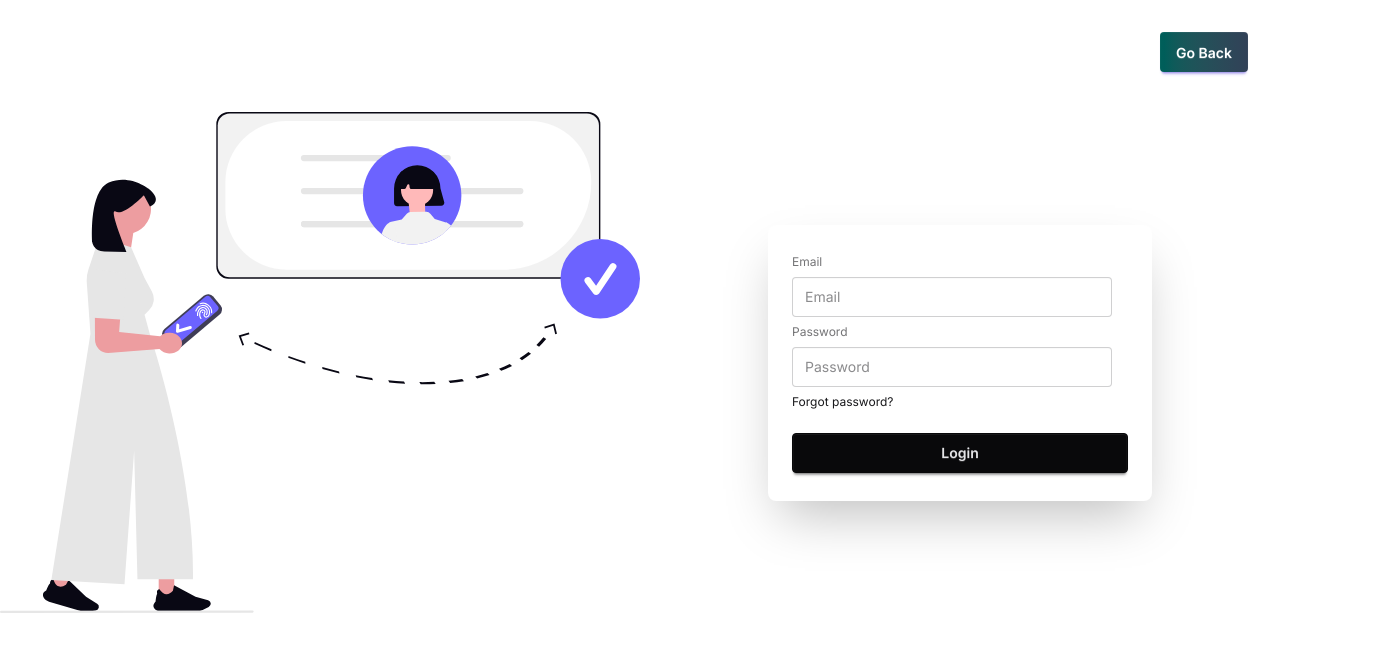
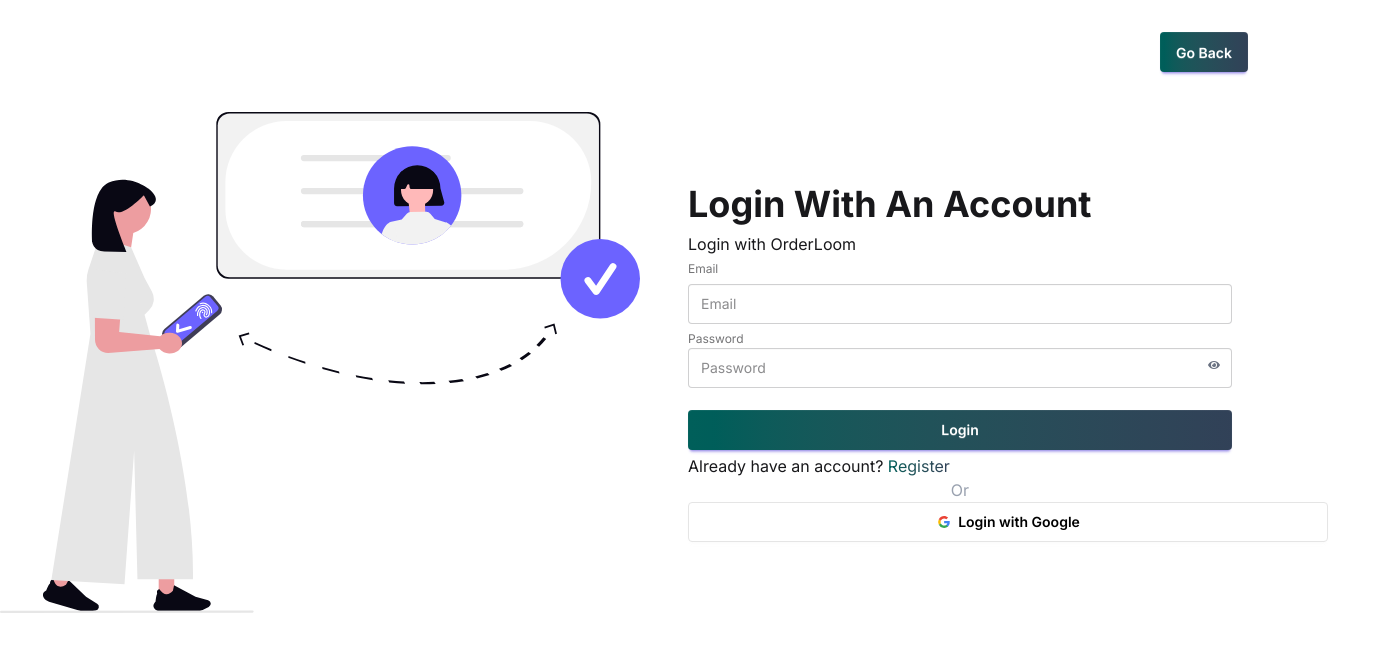
Before and after one commit to khaled-40/order-loom-client, a React (Vite) app: page /auth/login in a window 1280 px wide. Shown: the top 652 px of the page, 1376 px wide, since content can reach past the window. Built offline with nearby package versions, Linux system fonts and the light colour scheme; no server answers.

Commit message:
implemented the login page design and its functionality

```diff
--- a/src/Pages/Home/Navbar.css
+++ b/src/Pages/Home/Navbar.css
@@ -1,10 +1,22 @@
 ul a.active {
     background: linear-gradient(to right, #065F46, #334155);
     font-size: 16px;
-
+    padding-bottom: 4px;
+    border-bottom: 1px solid #065F46;
     /* emerald-600 → green-500 */
     -webkit-background-clip: text;
     -webkit-text-fill-color: transparent;
     background-clip: text;
     color: transparent;
 }
+
+.menu li > a {
+    border-radius: 0 !important;
+}
+
+.menu-horizontal {
+    display: flex;
+    align-items: center;
+    gap: 16px;
+    margin-right: 12px;
+}
--- a/src/Pages/Home/Navbar.jsx
+++ b/src/Pages/Home/Navbar.jsx
@@ -1,6 +1,6 @@
 import React from 'react';
 import { Link, NavLink } from 'react-router';
-import './Navbar.css'
+import './Navbar.css';
 import useAuth from '../../Hooks/useAuth';
 import { CiLogout } from "react-icons/ci";
 import { toast } from 'react-toastify';
@@ -10,10 +10,10 @@ import { toast } from 'react-toastify';
 const Navbar = () => {
     const { user, signOutUser } = useAuth();
     const links = <>
-        <NavLink to={'/'}>Home</NavLink>
-        <NavLink to={'/all-products'}>All Products</NavLink>
-        <NavLink to={'/contact'}>Contact</NavLink>
-        <NavLink to={'/about-us'}>About Us</NavLink>
+        <li><NavLink to={'/'}>Home</NavLink></li>
+        <li><NavLink to={'/all-products'}>All Products</NavLink></li>
+        <li><NavLink to={'/contact'}>Contact</NavLink></li>
+        <li><NavLink to={'/about-us'}>About Us</NavLink></li>
     </>;
     const handleLogout = () => {
         signOutUser()
@@ -46,7 +46,7 @@ const Navbar = () => {
                 <h2 className="mr-2 text-3xl font-bold">Order<span className='text-primary'>Loom</span></h2>
             </div>
             <div className="navbar-end ">
-                <ul className="menu menu-horizontal px-1 hidden md:flex space-x-4">
+                <ul className="menu menu-horizontal px-1 hidden md:flex">
                     {links}
                 </ul>
                 {
@@ -56,7 +56,7 @@ const Navbar = () => {
                             <Link to={'/auth/register'} className='btn ml-2 btn-primary'>Register</Link>
                         </>
                     ) : (
-                        <div className="dropdown dropdown-end relative z-50 ml-4">
+                        <div className="dropdown dropdown-end relative z-50 ml-1">
                             <div tabIndex={0} role="button" className="btn btn-ghost btn-circle avatar">
                                 <div className="w-10 rounded-full">
                                     <img
--- a/src/Pages/Login/Login.jsx
+++ b/src/Pages/Login/Login.jsx
@@ -1,20 +1,89 @@
-import React from 'react';
+import React, { useState } from 'react';
+import useAuth from '../../Hooks/useAuth';
+import { Link, useLocation, useNavigate } from 'react-router';
+import { useForm } from 'react-hook-form';
+import { FaEye } from "react-icons/fa";
+import { FaEyeSlash } from "react-icons/fa";
+import { toast } from 'react-toastify';
 
 const Login = () => {
+    const { signInWithGoogle, signInUser } = useAuth();
+    const { register, handleSubmit, formState: { errors } } = useForm();
+    const [showPassword, setShowPassword] = useState(false);
+    const location = useLocation();
+    // console.log(location.state)
+    const navigate = useNavigate();
+    // console.log('from register',location)
+    const handleRegistration = (data) => {
+        console.log(data)
+
+        signInUser(data.email, data.password)
+            .then(result => {
+                console.log(result)
+                navigate(location?.state || '/');
+                toast.success("Logged In successfully", {
+                    style: {
+                        background: "linear-gradient(to right, #065F46, #334155)",
+                        color: "#fff",
+                    },
+                });
+            })
+            .catch(error => {
+                console.log(error)
+            })
+    }
+    const handleGoogleSignIn = () => {
+        signInWithGoogle()
+            .then(result => {
+                console.log(result.user)
+                navigate(location?.state || '/')
+            })
+            .catch(error => {
+                console.log(error)
+            })
+    }
     return (
-        <div className="card bg-base-100 w-full max-w-sm shrink-0 shadow-2xl mx-auto">
-            <div className="card-body">
-                <form>
-                    <fieldset className="fieldset">
-                        <label className="label">Email</label>
-                        <input type="email" className="input" placeholder="Email" />
+        <div>
+            <form className='px-12' onSubmit={handleSubmit(handleRegistration)}>
+                <h2 className='text-4xl font-bold pb-2'>Login With An Account</h2>
+                <p>Login with OrderLoom</p>
+                <fieldset className="fieldset">
+
+
+                    <label className="label">Email</label>
+                    <input type="email" {...register('email', {
+                        required: true
+                    })}
+                        className="input w-full" placeholder="Email" />
+                    {errors.email?.type === 'required' && <p className='text-red-700'>Email is required</p>}
+
+                    <div className='relative'>
                         <label className="label">Password</label>
-                        <input type="password" className="input" placeholder="Password" />
-                        <div><a className="link link-hover">Forgot password?</a></div>
-                        <button className="btn btn-neutral mt-4">Login</button>
-                    </fieldset>
-                </form>
-            </div>
+                        <input type={showPassword ? "text" : "password"} {...register('password', {
+                            required: true, minLength: 6, pattern: /^(?=.*[a-z])(?=.*[A-Z]).+$/
+                        })}
+                            className="input w-full" placeholder="Password" />
+                        <button
+                            type="button"
+                            className="absolute  right-3 top-1/2  text-gray-500 hover:text-gray-700"
+                            onClick={() => setShowPassword((prev) => !prev)}
+                        >
+                            {showPassword ? <FaEyeSlash /> : <FaEye />}
+                        </button>
+                    </div>
+                    {errors.password?.type === "required" && <p className='text-red-700'>Password is required</p>}
+                    {errors.password?.type === "minLength" && <p className='text-red-700'>Password must contain at least 6 characters</p>}
+                    {errors.password?.type === "pattern" && <p className='text-red-700'>Password must contain at least one upper case and one lower case</p>}
+
+                    <button className="btn btn-primary text-white mt-4">Login</button>
+                </fieldset>
+            </form>
+            <p className='px-12'>Already have an account? <Link className='text-primary' to={'/auth/register'}>Register</Link></p>
+            <p className='text-center text-gray-400'>Or</p>
+            <button onClick={handleGoogleSignIn} className="btn w-full mx-12 bg-white text-black border-[#e5e5e5]">
+                <svg aria-label="Google logo" width="16" height="16" xmlns="http://www.w3.org/2000/svg" viewBox="0 0 512 512"><g><path d="m0 0H512V512H0" fill="#fff"></path><path fill="#34a853" d="M153 292c30 82 118 95 171 60h62v48A192 192 0 0190 341"></path><path fill="#4285f4" d="m386 400a140 175 0 0053-179H260v74h102q-7 37-38 57"></path><path fill="#fbbc02" d="m90 341a208 200 0 010-171l63 49q-12 37 0 73"></path><path fill="#ea4335" d="m153 219c22-69 116-109 179-50l55-54c-78-75-230-72-297 55"></path></g></svg>
+                Login with Google
+            </button>
         </div>
     );
 };
--- a/src/Pages/Register/Register.jsx
+++ b/src/Pages/Register/Register.jsx
@@ -1,7 +1,6 @@
 import React, { useState } from 'react';
 import { useForm } from 'react-hook-form';
 import { Link, useLocation, useNavigate } from 'react-router';
-// import axios from 'axios';
 import useAuth from '../../Hooks/useAuth';
 import { FaEye } from "react-icons/fa";
 import { FaEyeSlash } from "react-icons/fa";
@@ -20,7 +19,7 @@ const Register = () => {
     const handleRegistration = (data) => {
         console.log(data)
         const profileImg = data.photo[0];
-
+        data.status =
         createUser(data.email, data.password)
             .then(result => {
                 console.log(result)
```
